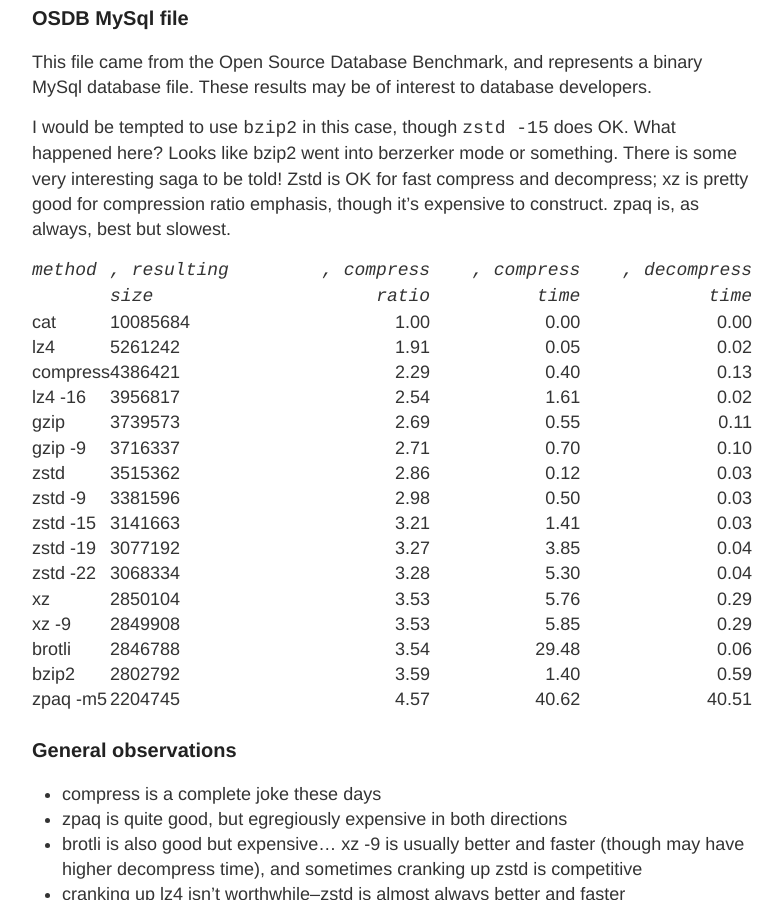
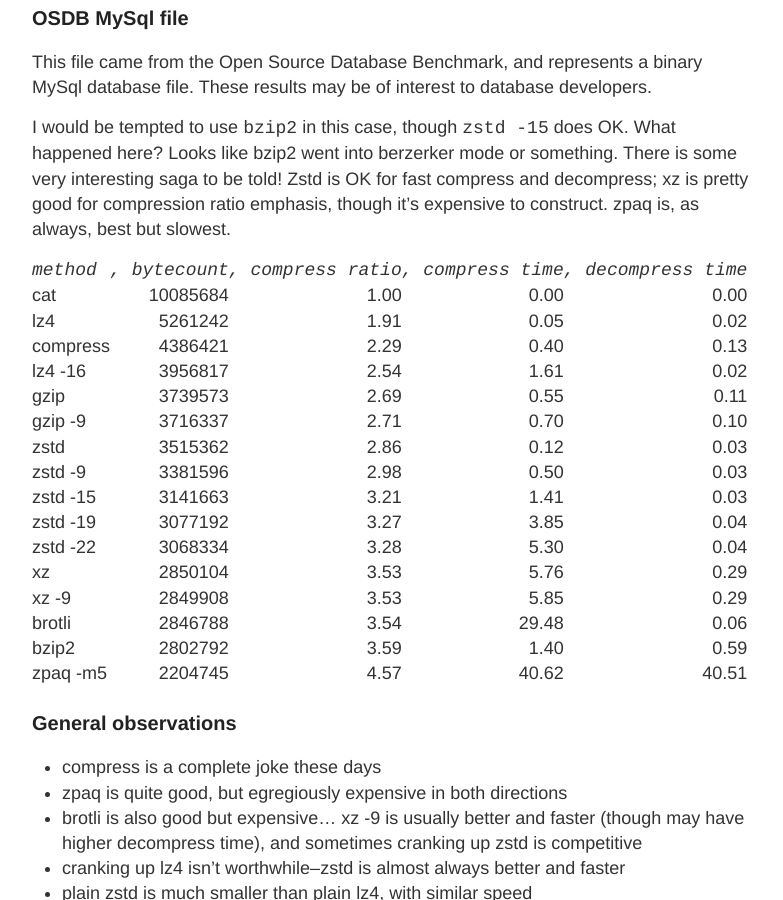
Before and after one commit to jmcorey/jmcorey.github.io, a Jekyll site: the page built from _posts/2018-07-24-email-compression.md, in a window 1280 px wide and 900 px high, scrolled down 3992 px. Shown: the whole window, without its empty margins (248-1031 px from the left). Built offline with Jekyll 4.4.1, drawn with Linux system fonts in a browser that asks for light colours.

Commit message:
experiment

```diff
--- a/_posts/2018-07-24-email-compression.md
+++ b/_posts/2018-07-24-email-compression.md
@@ -178,8 +178,8 @@
 compress and decompress; xz is pretty good for compression ratio emphasis,
 though it's expensive to construct. zpaq is, as always, best but slowest.
 
-| *` method `* | *`, resulting size `* | *`, compress ratio `* | *`, compress time `* | *`, decompress time `* |
-|:------   |:---------| ----:| ------:| ------:|
+| *`method`* | *`, bytecount`* | *`, compress ratio`* | *`, compress time`* | *`, decompress time`* |
+|:------   |---------:| ----:| ------:| ------:|
 | cat      | 10085684 | 1.00 |   0.00 |   0.00 |
 | lz4      |  5261242 | 1.91 |   0.05 |   0.02 |
 | compress |  4386421 | 2.29 |   0.40 |   0.13 |
```
